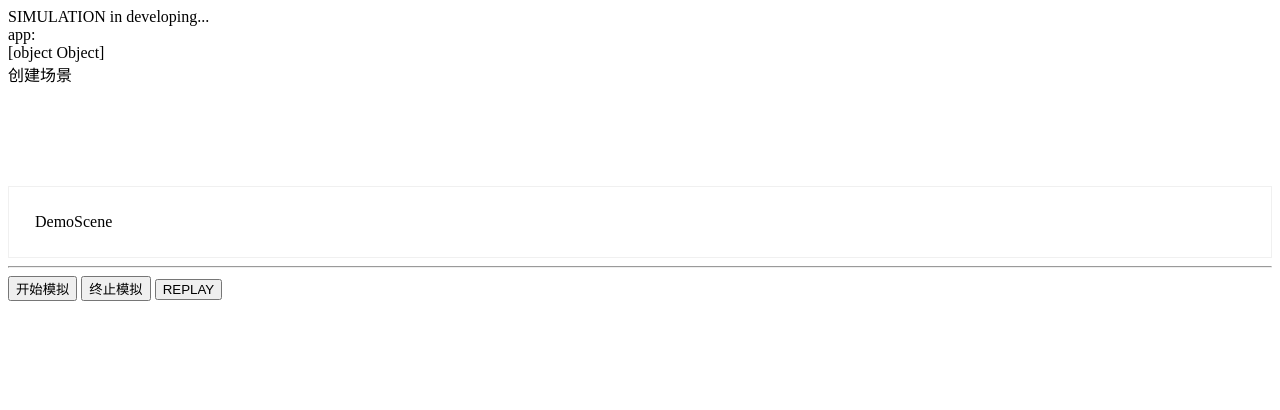
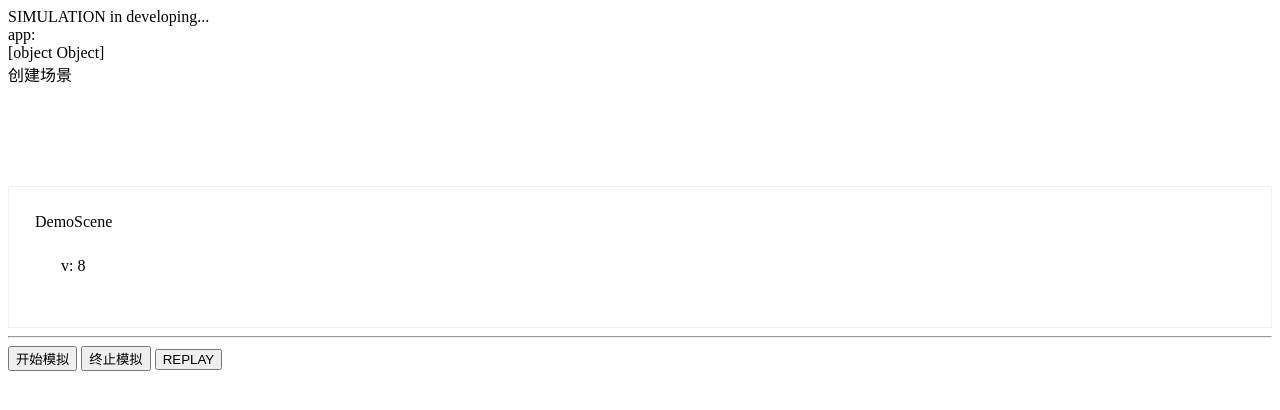
Before and after one commit to NecoNeo/kaihei-simulator, a SvelteKit app in the folder kaihei-simulator-web/: page / in a window 1280 px wide. Both pictures are taken after a click on the button "开始模拟". Shown: the top 410 px of the page. Built offline with nearby package versions, Linux system fonts and the light colour scheme.

Commit message:
feat: add base component interface

```diff
--- /dev/null
+++ b/kaihei-simulator-web/src/core/components/component.ts
@@ -0,0 +1,28 @@
+import { BehaviorSubject, type Subscription } from 'rxjs';
+
+/**
+ * 数据组成的最小单元
+ * - 唯一数据来源存储
+ * - UI交互订阅实现
+ */
+// eslint-disable-next-line @typescript-eslint/no-explicit-any
+export class Component<T extends Record<string, any> = Record<string, any>> {
+  private v: BehaviorSubject<T>;
+
+  constructor(initialValues: T) {
+    this.v = new BehaviorSubject(initialValues);
+  }
+
+  /** 订阅数据变更 (with subscr wrapper) */
+  subscribe(ob: (values: T) => void): Subscription {
+    return this.v.subscribe(ob);
+  }
+
+  /** 获取 current pure values */
+  getValues(): T {
+    return this.v.value; // 暂不考虑解构
+  }
+  setValues(values: T): void {
+    this.v.next(values);
+  }
+}
--- a/kaihei-simulator-web/src/core/scenes/demo.ts
+++ b/kaihei-simulator-web/src/core/scenes/demo.ts
@@ -1,8 +1,9 @@
 import { sleep } from '../../utils/common';
+import { Component } from '../components/component';
 import { Scene } from './base';
 
 export class DemoScene extends Scene {
-  value = 0;
+  values = new Component({ value: 0 });
 
   constructor() {
     super();
@@ -13,14 +14,16 @@ export class DemoScene extends Scene {
     console.log(`play scene:<${this.name}>`);
     for (let i = 0; i < 10; i++) {
       await sleep(100);
-      this.value++;
+      const prev = this.values.getValues().value;
+      this.values.setValues({ value: prev + 1 });
     }
     const s1 = this.createChildScene('DemoSceneNested');
     await s1.play();
 
     for (let i = 0; i < 10; i++) {
       await sleep(100);
-      this.value++;
+      const prev = this.values.getValues().value;
+      this.values.setValues({ value: prev + 1 });
     }
 
     const s2 = this.createChildScene('DemoSceneNested');
@@ -31,7 +34,7 @@ export class DemoScene extends Scene {
 }
 
 export class DemoSceneNested extends Scene {
-  value = 0;
+  values = new Component({ value: 0 });
 
   constructor() {
     super();
@@ -42,7 +45,8 @@ export class DemoSceneNested extends Scene {
     console.log(`play scene:<${this.name}>`);
     for (let i = 0; i < 10; i++) {
       await sleep(100);
-      this.value++;
+      const prev = this.values.getValues().value;
+      this.values.setValues({ value: prev + 1 });
     }
   }
 }
--- a/kaihei-simulator-web/src/ui/sim/Temp.svelte
+++ b/kaihei-simulator-web/src/ui/sim/Temp.svelte
@@ -1,23 +1,47 @@
 <!-- A component just for developing -->
 
 <script lang="ts">
+  import { onMount, onDestroy } from 'svelte';
   import type { Scene } from '../../core/scenes/base';
-  export let scene: Scene;
+  import type { Component } from '../../core/components/component';
+  import type { Subscription } from 'rxjs';
+  export let scene: Scene & { values?: Component };
 
   console.log('dev');
+
+  let value: number;
+  let subsr: Subscription;
+  onMount(() => {
+    if (scene.values) {
+      subsr = scene.values.subscribe((v) => {
+        value = v.value;
+      });
+    }
+  });
+  onDestroy(() => {
+    subsr?.unsubscribe();
+  });
 </script>
 
-<div>
+<div class="container">
   {scene.name}
+  <div class="data-cont">
+    v: {value ?? ''}
+  </div>
   {#each scene.children as childScene}
     <svelte:self scene={childScene} />
   {/each}
 </div>
 
-<style>
-  div {
+<style lang="scss">
+  .container {
     box-sizing: border-box;
     padding: 26px;
     border: solid 1px #f0f0f0;
+
+    .data-cont {
+      margin: 6px;
+      padding: 20px;
+    }
   }
 </style>
```
Also changed, not shown: 1 other file (tests, documents, lock files or other folders).
